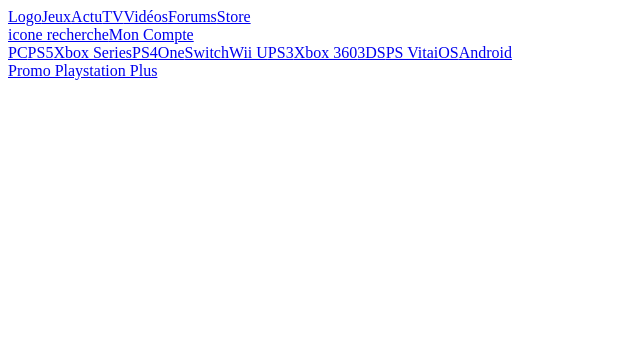
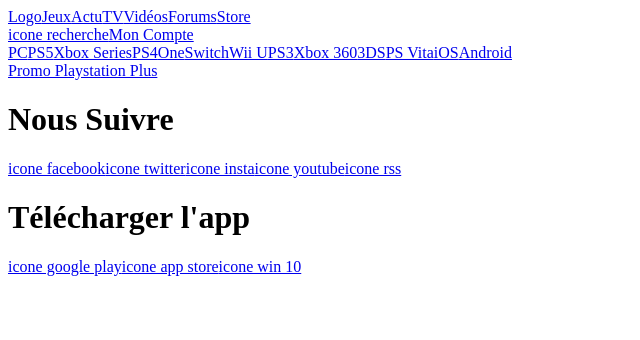
Before and after one commit to MasseRaphael/MyJVC, a Symfony app: template templates/base.html.twig in a window 1280 px wide. Shown: the top 340 px of the page, without its empty margins (0-640 px from the left). Run offline with Twig, Linux system fonts and the light colour scheme; the template is opened without the code that fills it, so the values that code supplies are empty; some libraries are stand-ins or nearby versions.

Commit message:
mise à jour footer réseaux sociaux

```diff
--- a/templates/base.html.twig
+++ b/templates/base.html.twig
@@ -20,11 +20,17 @@
                 </div>
             </div>
         </header>
+
         {% block body %}{% endblock %}
 
         <footer>
             <div class="social_media">
-                <div class="layout"></div>
+                <div class="layout">
+                    <div class="reseaux"><h1>Nous Suivre</h1>
+                    <a href="#">icone facebook</a><a href="#">icone twitter</a><a href="#">icone insta</a><a href="#">icone youtube</a><a href="#">icone rss</a></div>
+                    <div class="app"><h1>Télécharger l'app</h1>
+                    <a href="#">icone google play</a><a href="#">icone app store</a><a href="#">icone win 10</a></div>
+                </div>
             </div>
             <div class="important_link">
                 <div class="layout"></div>
```
